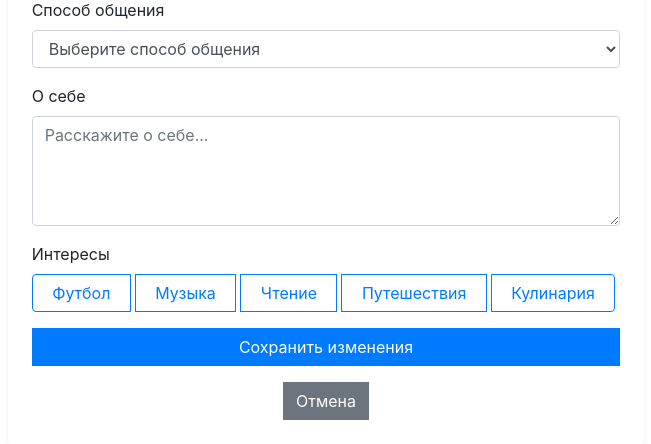
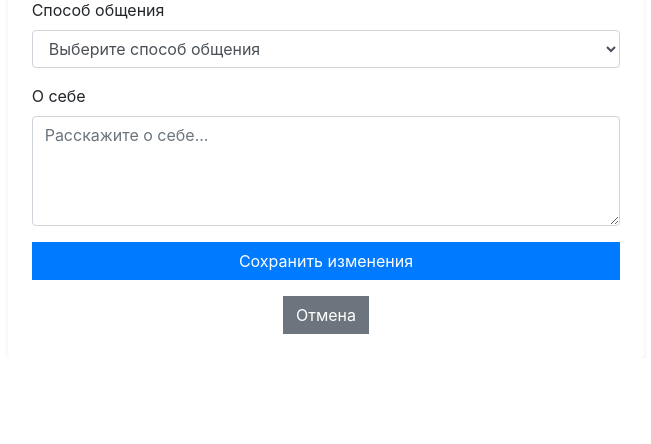
Before and after one commit to Oycea/saby_dating, a Python web app: template frontend/templates/main_menu/update_profile.html in a window 1280 px wide. Shown: the part 820-1264 px from the top of the page, without its empty margins (314-965 px from the left). After the commit the page ends 1154 px from the top, so only its background shows below. Run offline with Jinja, Linux system fonts and the light colour scheme; the template is opened without the code that fills it, so the values that code supplies are empty; some libraries are stand-ins or nearby versions.

Commit message:
Update update_profile.html

```diff
--- a/frontend/templates/main_menu/update_profile.html
+++ b/frontend/templates/main_menu/update_profile.html
@@ -34,9 +34,9 @@
             border-radius: 0;
         }
         .btn.active {
-            background-color: #007bff; /* Цвет фона для активной кнопки */
-            color: white; /* Цвет текста для активной кнопки */
-            border-color: #007bff; /* Цвет границы для активной кнопки */
+            background-color: #007bff;
+            color: white;
+            border-color: #007bff;
         }
     </style>
 </head>
@@ -106,7 +106,7 @@
                         </div>
                         <div class="form-group">
                             <label for="target_id">Цель</label>
-                            <select class="form-control" id="target_id" required>
+                            <select class="form-control" id="target_id">
                                 <option value="" disabled selected>Выберите цель общения</option>
                                 <option value="1">Отношения</option>
                                 <option value="2">Дружба</option>
@@ -115,7 +115,7 @@
                         </div>
                         <div class="form-group">
                             <label for="communication_id">Способ общения</label>
-                            <select class="form-control" id="communication_id" required>
+                            <select class="form-control" id="communication_id">
                                 <option value="" disabled selected>Выберите способ общения</option>
                                 <option value="1">Много переписываюсь</option>
                                 <option value="2">Не люблю чатиться</option>
@@ -128,12 +128,6 @@
                             <label for="biography">О себе</label>
                             <textarea class="form-control" id="biography" rows="4" placeholder="Расскажите о себе..."></textarea>
                         </div>
-                        <div class="form-group">
-                            <label for="interests">Интересы</label>
-                            <div id="interests-container" class="btn-group btn-group-toggle w-100" data-toggle="buttons">
-                                <!-- Чекбоксы с интересами будут добавлены сюда динамически -->
-                            </div>
-                        </div>
                         <button type="submit" class="btn btn-primary btn-block">Сохранить изменения</button>
                     </form>
                     <div class="text-center mt-3">
@@ -144,66 +138,43 @@
         </div>
     </div>
     <script>
-        document.addEventListener('DOMContentLoaded', function() {
-            const interestsFromServer = [
-                { id: 1, title: 'Футбол' },
-                { id: 2, title: 'Музыка' },
-                { id: 3, title: 'Чтение' },
-                { id: 4, title: 'Путешествия' },
-                { id: 5, title: 'Кулинария' },
-            ];
+        document.getElementById('edit-profile-form').addEventListener('submit', function(event) {
+            event.preventDefault(); // Предотвращаем обычное отправление формы
 
-            const interestsContainer = document.getElementById('interests-container');
+            // Получаем значения из полей формы
+            const name = document.getElementById('name').value || undefined;
+            const city = document.getElementById('city').value || undefined;
+            const birthday = document.getElementById('birthday').value || undefined;
+            const height = document.getElementById('height').value ? parseInt(document.getElementById('height').value) : undefined;
+            const gender_id = document.querySelector('input[name="gender_id"]:checked') ? parseInt(document.querySelector('input[name="gender_id"]:checked').value) : undefined;
+            const target_id = document.getElementById('target_id').value || undefined;
+            const communication_id = document.getElementById('communication_id').value || undefined;
+            const biography = document.getElementById('biography').value || undefined;
 
-            interestsFromServer.forEach(interest => {
-                const label = document.createElement('label');
-                label.className = 'btn btn-outline-primary';
-                label.innerHTML = `
-                    <input type="checkbox" value="${interest.id}" name="interests" style="display: none;">
-                    ${interest.title}
-                `;
-                label.addEventListener('click', function() {
-                    label.classList.toggle('active');
-                });
-                interestsContainer.appendChild(label);
-            });
+            // Создаем объект с данными для отправки
+            const data = {};
+            if (name) data.name = name;
+            if (city) data.city = city;
+            if (birthday) data.birthday = birthday;
+            if (height) data.height = height;
+            if (gender_id) data.gender_id = gender_id;
+            if (target_id) data.target_id = target_id;
+            if (communication_id) data.communication_id = communication_id;
+            if (biography) data.biography = biography;
 
-            const genderButtons = document.querySelectorAll('input[name="gender_id"]');
-            genderButtons.forEach(button => {
-                button.addEventListener('change', function() {
-                    genderButtons.forEach(btn => btn.parentElement.classList.remove('active'));
-                    this.parentElement.classList.add('active');
-                });
-            });
-
-            document.getElementById('edit-profile-form').addEventListener('submit', function(event) {
-                event.preventDefault();
-
-                const name = document.getElementById('name').value;
-                const position = document.getElementById('position').value;
-                const city = document.getElementById('city').value;
-                const birthday = document.getElementById('birthday').value;
-                const height = document.getElementById('height').value ? parseInt(document.getElementById('height').value) : undefined;
-                const gender_id = document.querySelector('input[name="gender_id"]:checked').value;
-                const target_id = document.getElementById('target_id').value ? parseInt(document.getElementById('target_id').value) : undefined;
-                const communication_id = document.getElementById('communication_id').value ? parseInt(document.getElementById('communication_id').value) : undefined;
-                const biography = document.getElementById('biography').value;
-
-                const selectedInterests = Array.from(document.querySelectorAll('input[name="interests"]:checked'))
-                    .map(checkbox => parseInt(checkbox.value));
-
-                const data = { name, position, city, birthday, height, gender_id, target_id, communication_id, biography, interests: selectedInterests };
-
+            // Выполняем запрос на сервер
             fetch('http://195.133.201.168:8000/authorization/update_profile', {
                 method: 'PATCH',
                 headers: {
                     'Content-Type': 'application/json',
-                        'Authorization': `Bearer ${localStorage.getItem('access_token')}`
+                    'Authorization': `Bearer ${localStorage.getItem('access_token')}` // Если необходимо передать токен
                 },
                 body: JSON.stringify(data),
             })
             .then(response => {
-                    if (!response.ok) throw new Error('Ошибка при обновлении профиля');
+                if (!response.ok) {
+                    throw new Error('Ошибка при обновлении профиля');
+                }
                 return response.json();
             })
             .then(updatedUser => {
@@ -214,7 +185,6 @@
                 alert('Не удалось обновить профиль: ' + error.message);
             });
         });
-        });
     </script>
 </body>
 </html>
```
Lines whose indentation alone changed are shown as unchanged.
